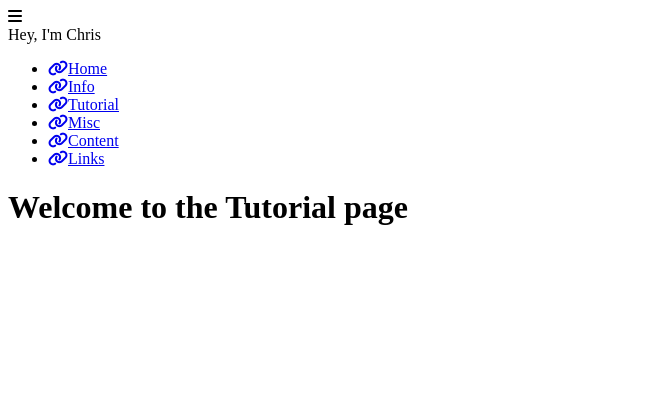
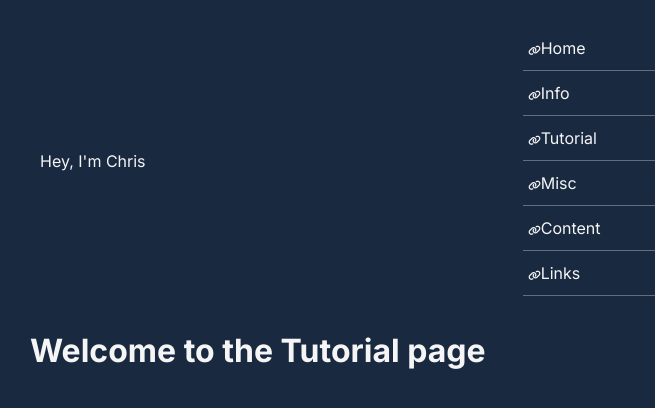
Before and after one commit to Christiangbhub/WEB-LINKS-SITE, a plain HTML site: page tutorial.html in a window 1280 px wide. Shown: the whole page, without its empty margins (0-655 px from the left). Drawn offline with Linux system fonts and the light colour scheme; the site is published under a folder, as on GitHub Pages, so addresses that start at the root find nothing.

Commit message:
updated code links

```diff
--- a/about.html
+++ b/about.html
@@ -4,7 +4,7 @@
     <meta charset="UTF-8">
     <meta name="viewport" content="width=device-width, initial-scale=1.0">
     <title>info page</title>
-    <link rel="stylesheet" href="/styles/styles.css">
+    <link rel="stylesheet" href="./styles/styles.css">
 </head>
 <body style="max-width: 1200px;">
     <header>
--- a/tutorial.html
+++ b/tutorial.html
@@ -4,7 +4,7 @@
     <meta charset="UTF-8">
     <meta name="viewport" content="width=device-width, initial-scale=1.0">
     <title>tutorial page</title>
-    <link rel="stylesheet" href="/styles/styles.css">
+    <link rel="stylesheet" href="./styles/styles.css">
 </head>
 <body>
     <nav>
@@ -17,22 +17,22 @@
           <div class="top-nav">
             <ul>
               <li>
-                <a href="/index.html"><i class="fa-solid fa-link"></i>Home</a>
+                <a href="./index.html"><i class="fa-solid fa-link"></i>Home</a>
               </li>
               <li>
-                <a href="/info.html"><i class="fa-solid fa-link"></i>Info</a>
+                <a href="./info.html"><i class="fa-solid fa-link"></i>Info</a>
               </li>
               <li>
-                <a href="/tutorial.html"><i class="fa-solid fa-link"></i>Tutorial</a>
+                <a href="./tutorial.html"><i class="fa-solid fa-link"></i>Tutorial</a>
               </li>
               <li>
-                <a href="/misc.html"><i class="fa-solid fa-link"></i>Misc</a>
+                <a href="./misc.html"><i class="fa-solid fa-link"></i>Misc</a>
               </li>
               <li>
-                <a href="/content.html"><i class="fa-solid fa-link"></i>Content</a>
+                <a href="./content.html"><i class="fa-solid fa-link"></i>Content</a>
               </li>
               <li>
-                <a href="/links.html"><i class="fa-solid fa-link"></i>Links</a>
+                <a href="./links.html"><i class="fa-solid fa-link"></i>Links</a>
               </li>
             </ul>
           </div>
```
Also changed, not shown: contact.html (+1 -1 lines), resources.html (+6 -6 lines).
